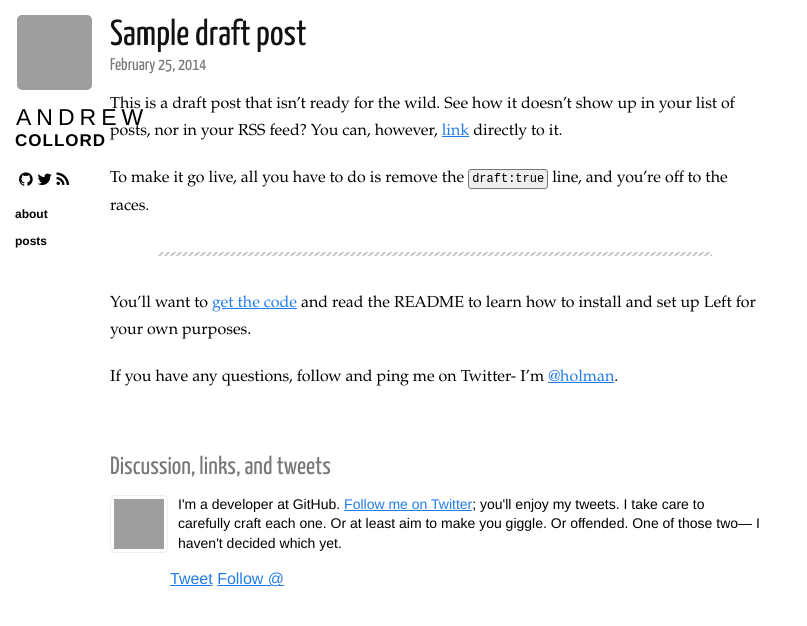
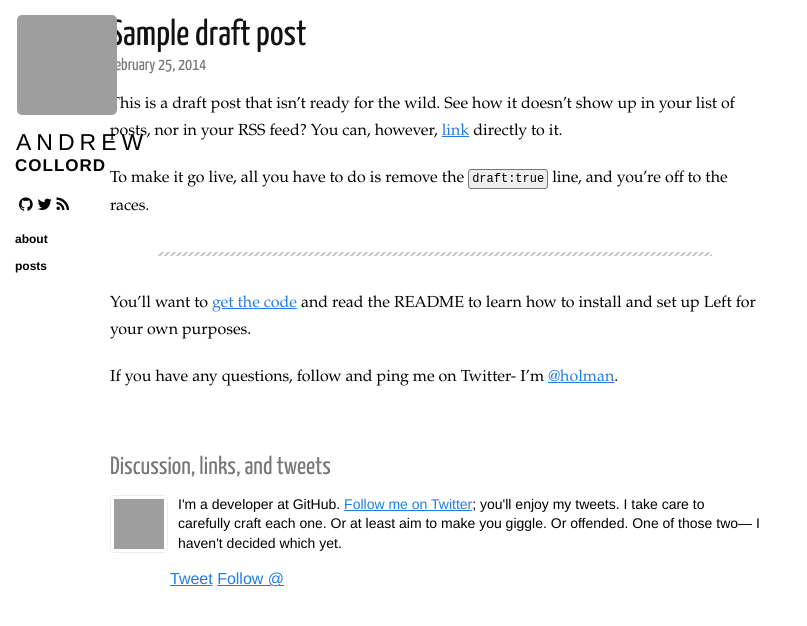
Before and after one commit to acollord/acollord.github.io, a Jekyll site: the page built from _posts/2014-02-25-draft.markdown, in a window 1280 px wide. Shown: the top 626 px of the page, without its empty margins (0-807 px from the left). Built offline with Jekyll 4.4.1, drawn with Linux system fonts in a browser that asks for light colours; nearby versions of some CDN libraries; Markdown is read by kramdown in place of the engine named in the settings; comment, search, counter and statistics services are not loaded; grey boxes are pictures that could not be loaded.

Commit message:
Update layout.html

```diff
--- a/_layouts/layout.html
+++ b/_layouts/layout.html
@@ -30,7 +30,7 @@
 <body>
   <section class="sidebar">
     <a href="/">
-      <img src="{{ site.github.owner_gravatar_url }}?s=150" height="75" width="75" class="avatar" />
+      <img src="{{ site.github.owner_gravatar_url }}?s=150" height="100" width="100" class="avatar" />
     </a>
 
     <section class="name">
```
